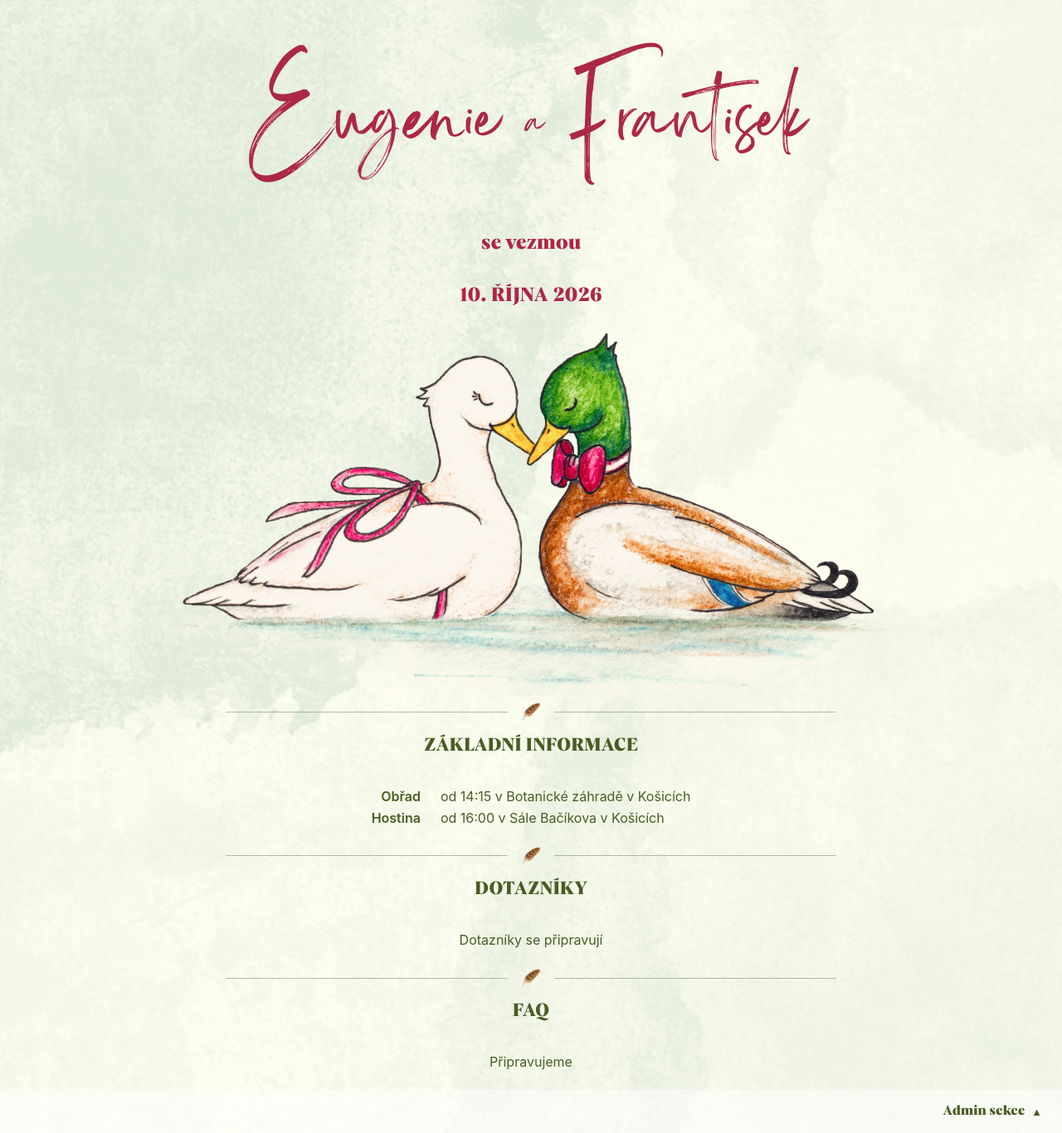
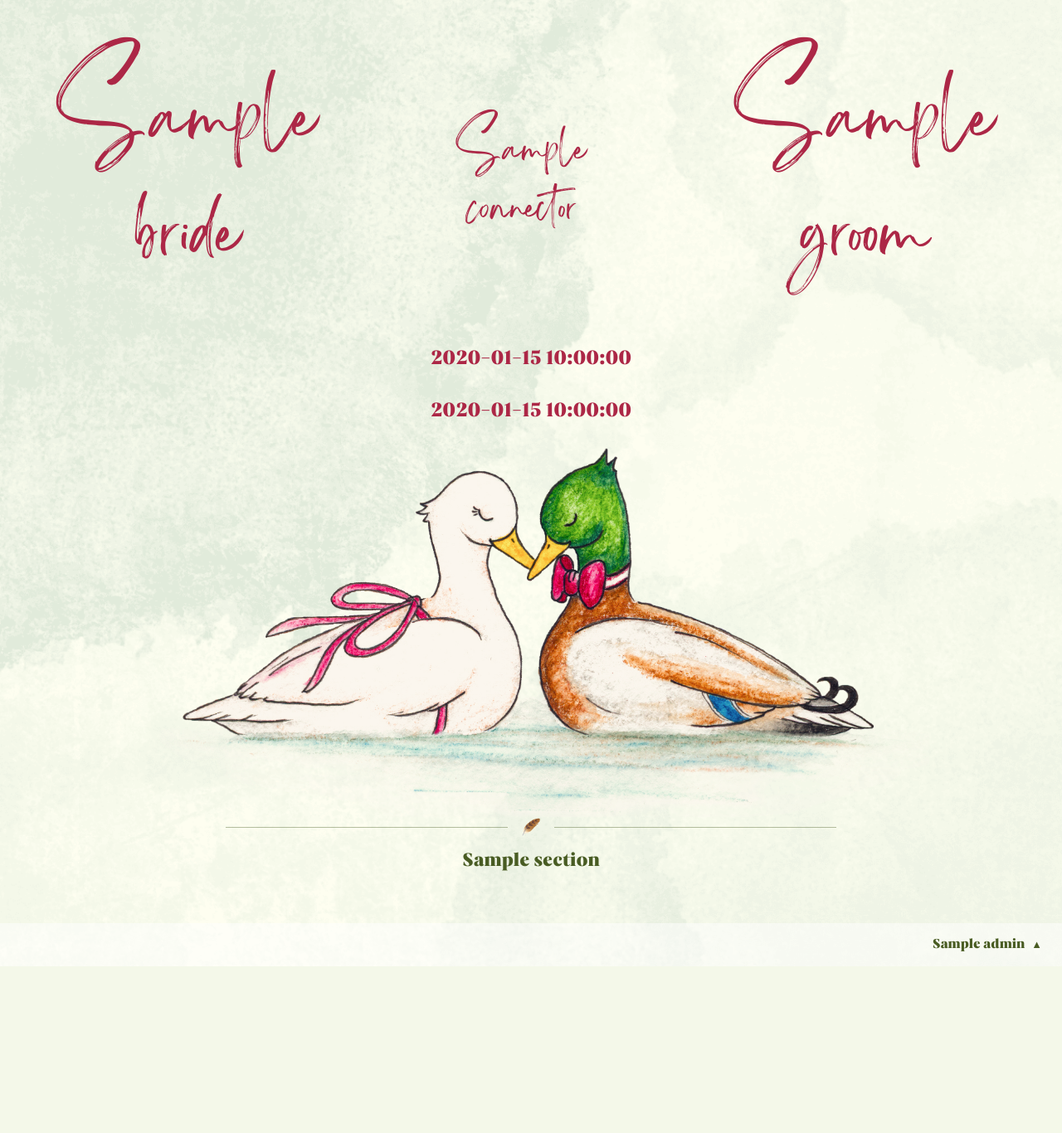
Before and after one commit to gortibaldik/wedding_planning, a FastAPI app: template backend/templates/landing.html in a window 1280 px wide. Shown: the whole page at 83% size. After the commit the page ends 1165 px from the top, so only its background shows below. Run offline with FastAPI, Linux system fonts and the light colour scheme; the template is opened without the code that fills it: most values are stand-ins (such as "Sample title", 1, 10 or a date in 2020).

Commit message:
feat: Templatize the text

```diff
--- a/backend/main.py
+++ b/backend/main.py
@@ -1,3 +1,4 @@
+import json
 import logging
 import sys
 from contextlib import asynccontextmanager
@@ -11,6 +12,15 @@
 from .config import Config
 from .dependencies import close_redis, get_config, init_config, init_redis
 from .routers import authorization, family_structure, invitation_lists, seating
+
+I18N_DIR = Path(__file__).parent / "i18n"
+
+
+def load_i18n(lang: str) -> dict:
+    path = I18N_DIR / f"{lang}.json"
+    with path.open(encoding="utf-8") as f:
+        return json.load(f)
+
 
 logging.basicConfig(
     level=logging.INFO,
@@ -43,8 +53,12 @@
     request: Request, config: Annotated[Config, Depends(get_config)]
 ):
     logger.info("Arrived request and returning landing.html!")
+    text = load_i18n("cs")
+    logger.warning(f"Loaded template: {text}")
     return templates.TemplateResponse(
-        request, "landing.html", {"enable_local_auth": config.enable_local_auth}
+        request,
+        "landing.html",
+        {"enable_local_auth": config.enable_local_auth, **text},
     )
 
 
--- a/backend/templates/landing.html
+++ b/backend/templates/landing.html
@@ -1,9 +1,9 @@
 <!DOCTYPE html>
-<html lang="sk">
+<html lang="{{ lang }}">
 <head>
   <meta charset="UTF-8" />
   <meta name="viewport" content="width=device-width, initial-scale=1.0" />
-  <title>Eugenie a Frantisek</title>
+  <title>{{ page_title }}</title>
   <link rel="stylesheet" href="/landing.css" />
   <style>
     *, *::before, *::after { margin: 0; padding: 0; box-sizing: border-box; }
@@ -42,7 +42,7 @@
 
     function login() {
       {% if enable_local_auth %}
-      var username = prompt('Meno');
+      var username = prompt('{{ admin.login_prompt }}');
       if (username) {
         window.location.href = '/auth/local?username=' + encodeURIComponent(username);
       }
@@ -54,50 +54,42 @@
 <body>
   <div class="main-screen">
     <h1 class="wedding-title">
-      <span>Eugenie</span>
-      <span class="wedding-title-amp">a</span>
-      <span>Frantisek</span>
+      <span>{{ bride }}</span>
+      <span class="wedding-title-amp">{{ connector }}</span>
+      <span>{{ groom }}</span>
     </h1>
     <h2 class="wedding-date">
-      <span>se vezmou</span>
-      <span>10. ŘÍJNA 2026</span>
+      <span>{{ wedding_date_label }}</span>
+      <span>{{ wedding_date }}</span>
     </h2>
     <img src="/kacicky.png" alt="" class="kacky-img" />
     <div class="sections">
+      {% for section in sections %}
       <div class="section-divider"><span>🪶</span></div>
       <div class="section">
-        <h3 class="section-title">ZÁKLADNÍ INFORMACE</h3>
+        <h3 class="section-title">{{ section.title }}</h3>
         <div class="section-body">
+          {% if section.type == "info-grid" %}
           <div class="info-grid">
-            <span class="info-label">Obřad</span>
-            <span class="info-value">od 14:15 v Botanické záhradě v Košicích</span>
-            <span class="info-label">Hostina</span>
-            <span class="info-value">od 16:00 v Sále Bačíkova v Košicích</span>
+            {% for item in section.rows %}
+            <span class="info-label">{{ item.label }}</span>
+            <span class="info-value">{{ item.value }}</span>
+            {% endfor %}
           </div>
+          {% elif section.type == "text" %}
+          <p class="section-text">{{ section.text }}</p>
+          {% endif %}
         </div>
       </div>
-      <div class="section-divider"><span>🪶</span></div>
-      <div class="section">
-        <h3 class="section-title">DOTAZNÍKY</h3>
-        <div class="section-body">
-          <p class="section-text">Dotazníky se připravují</p>
-        </div>
-      </div>
-      <div class="section-divider"><span>🪶</span></div>
-      <div class="section">
-        <h3 class="section-title">FAQ</h3>
-        <div class="section-body">
-          <p class="section-text">Připravujeme</p>
-        </div>
-      </div>
+      {% endfor %}
     </div>
     <div class="admin-section">
       <div class="admin-header" onclick="toggleAdmin()">
-        <span class="admin-title">Admin sekce</span>
+        <span class="admin-title">{{ admin.title }}</span>
         <button id="admin-toggle" class="admin-toggle">▲</button>
       </div>
       <div id="admin-content" class="admin-content">
-        <button class="admin-login-btn" onclick="login()">Přihlásit se</button>
+        <button class="admin-login-btn" onclick="login()">{{ admin.login_button }}</button>
       </div>
     </div>
   </div>
```
Also changed, not shown: backend/i18n/cs.json (added, +34 -0 lines).
